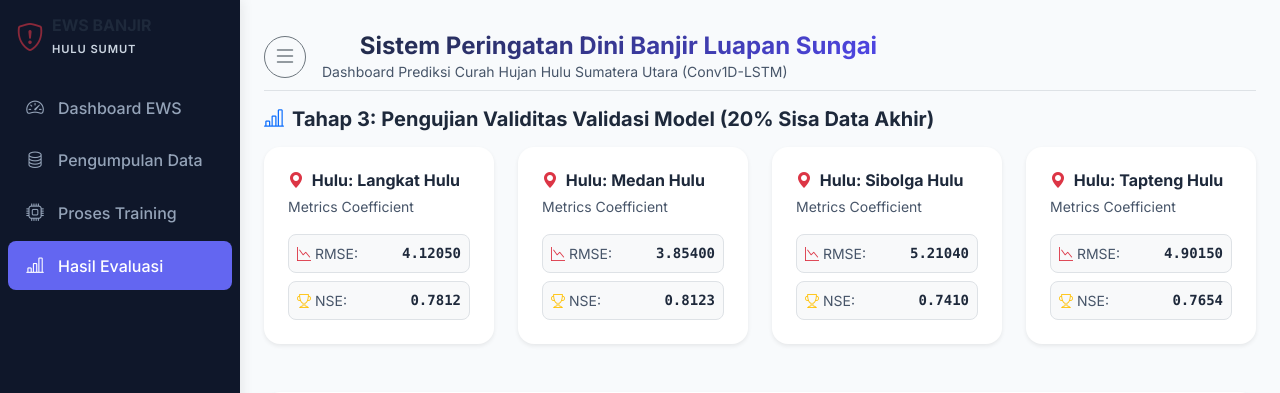
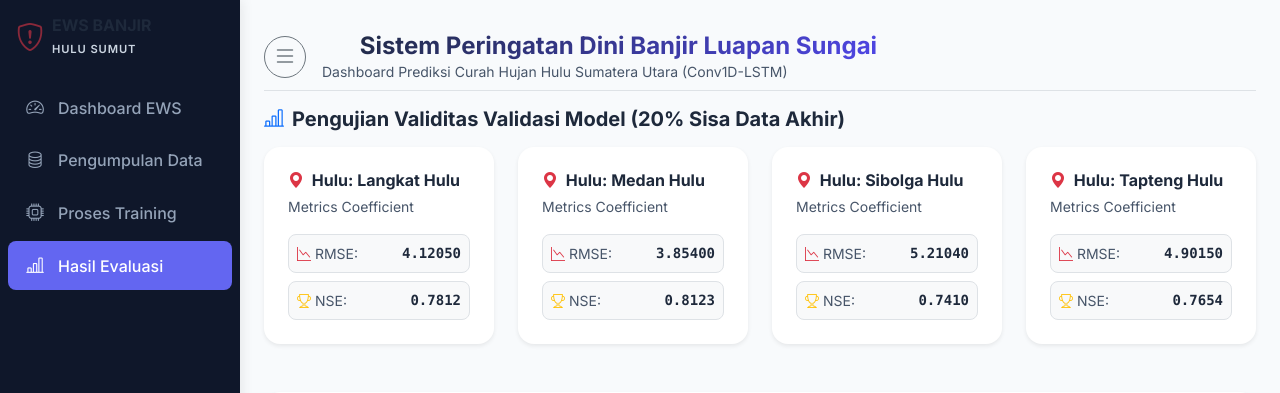
Before and after one commit to Kazuto1103/ews-flask, a Flask app: page /evaluation in a window 1280 px wide. Shown: the top 393 px of the page. Run offline with Flask 2, Linux system fonts and the light colour scheme.

Commit message:
Update evaluation title in evaluation.html

```diff
--- a/ews_flask_app/templates/evaluation.html
+++ b/ews_flask_app/templates/evaluation.html
@@ -6,7 +6,7 @@
     <div class="col-lg-12">
         <h5 class="fw-bold mb-3 d-flex align-items-center gap-2">
             <i class="bi bi-bar-chart-line text-primary fs-5"></i>
-            <span>Tahap 3: Pengujian Validitas Validasi Model (20% Sisa Data Akhir)</span>
+            <span>Pengujian Validitas Validasi Model (20% Sisa Data Akhir)</span>
         </h5>
 
         <div class="row g-4 mb-4">
```
